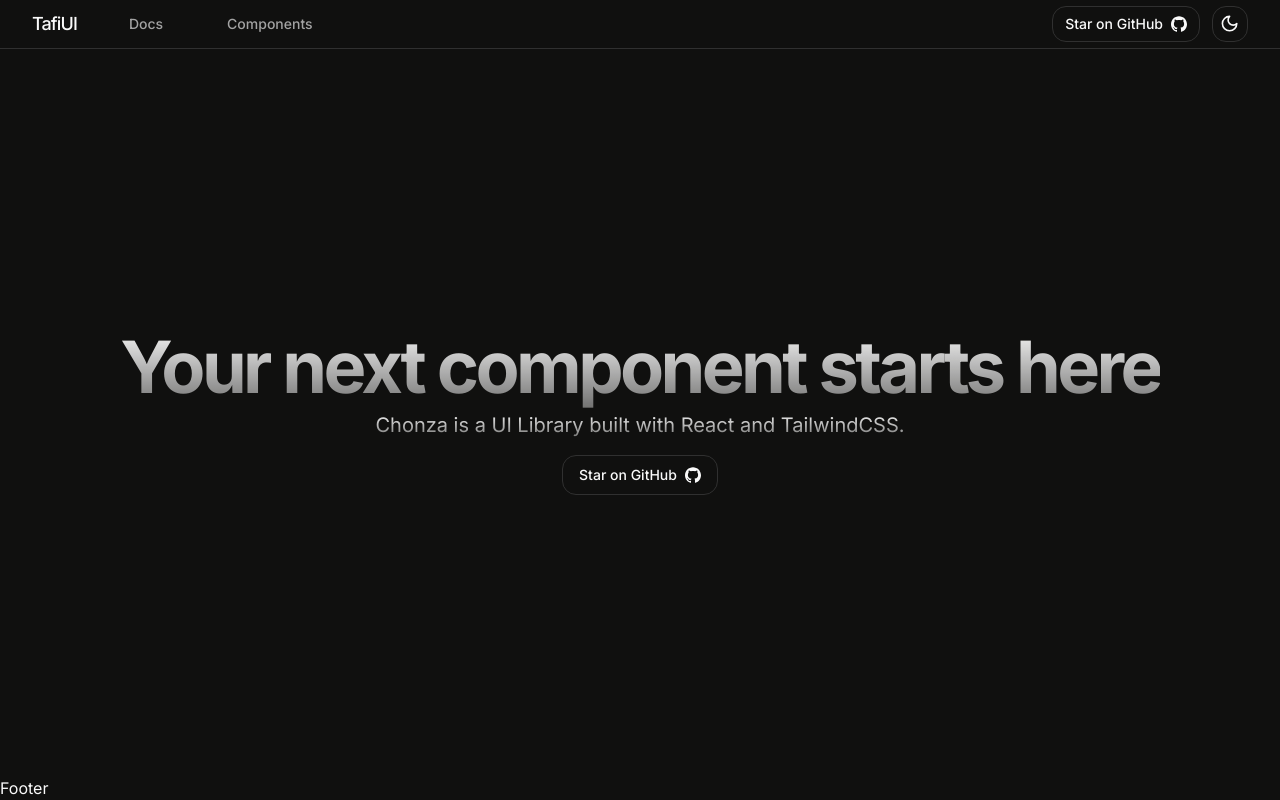
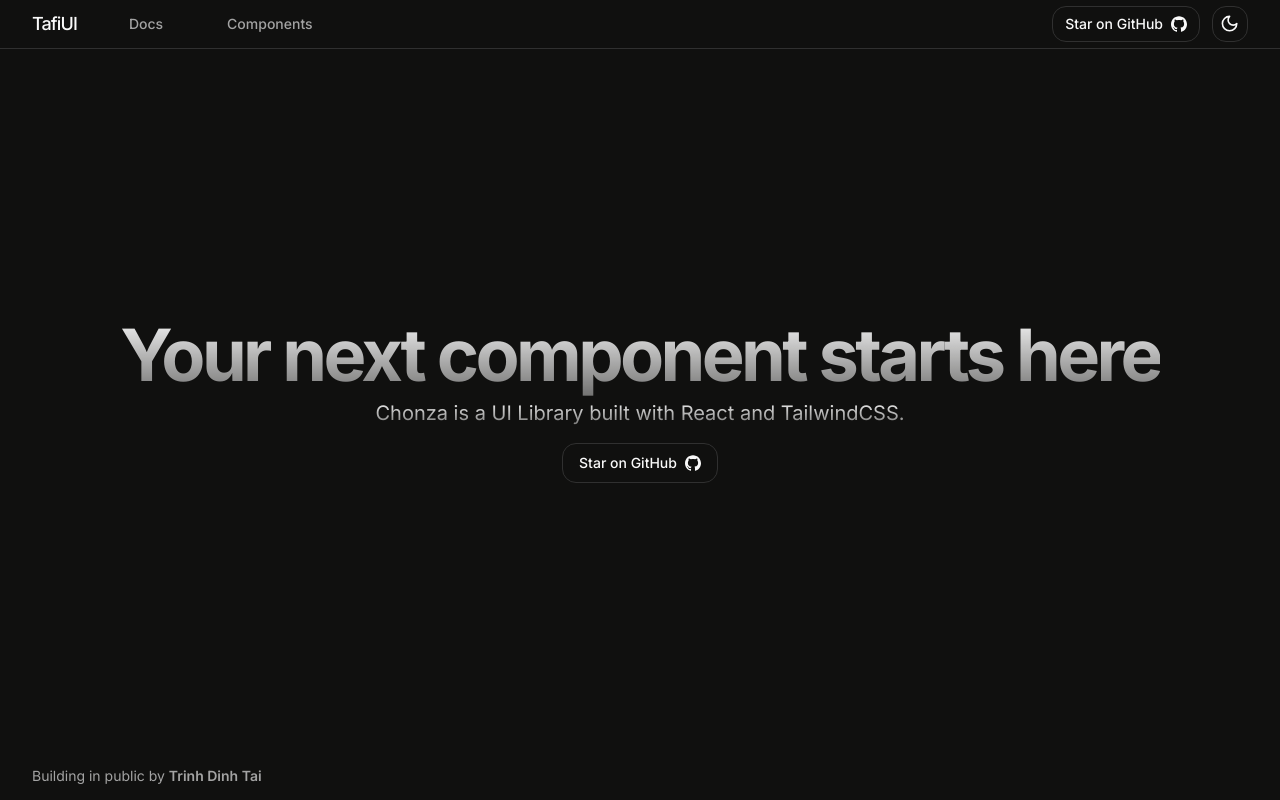
Before and after one commit to trinhdinhtai/tafiui, a Next.js app: page / in a window 1280 px wide. Built offline with nearby package versions, Linux system fonts and the light colour scheme.

Commit message:
feat: update footer component with link to Twitter profile

```diff
--- a/components/layout/footer.tsx
+++ b/components/layout/footer.tsx
@@ -1,3 +1,23 @@
+import Link from "next/link"
+
+import { siteConfig } from "@/config/site"
+
 export default function Footer() {
-  return <div>Footer</div>
+  return (
+    <footer className="bg-background">
+      <div className="flex h-12 items-center justify-start md:container max-md:px-4">
+        <div className="text-sm text-muted-foreground">
+          Building in public by{" "}
+          <Link
+            href={siteConfig.links.twitter}
+            target="_blank"
+            rel="noreferrer noopener"
+            className="font-semibold hover:underline"
+          >
+            Trinh Dinh Tai
+          </Link>
+        </div>
+      </div>
+    </footer>
+  )
 }
--- a/config/site.ts
+++ b/config/site.ts
@@ -3,6 +3,7 @@ export const siteConfig = {
   description: "Chonza is a UI Library built with React and TailwindCSS.",
   links: {
     github: "https://github.com/trinhdinhtai/tafiui",
+    twitter: "https://twitter.com/trinhdinhtai_",
   },
   docs: [
     {
```
